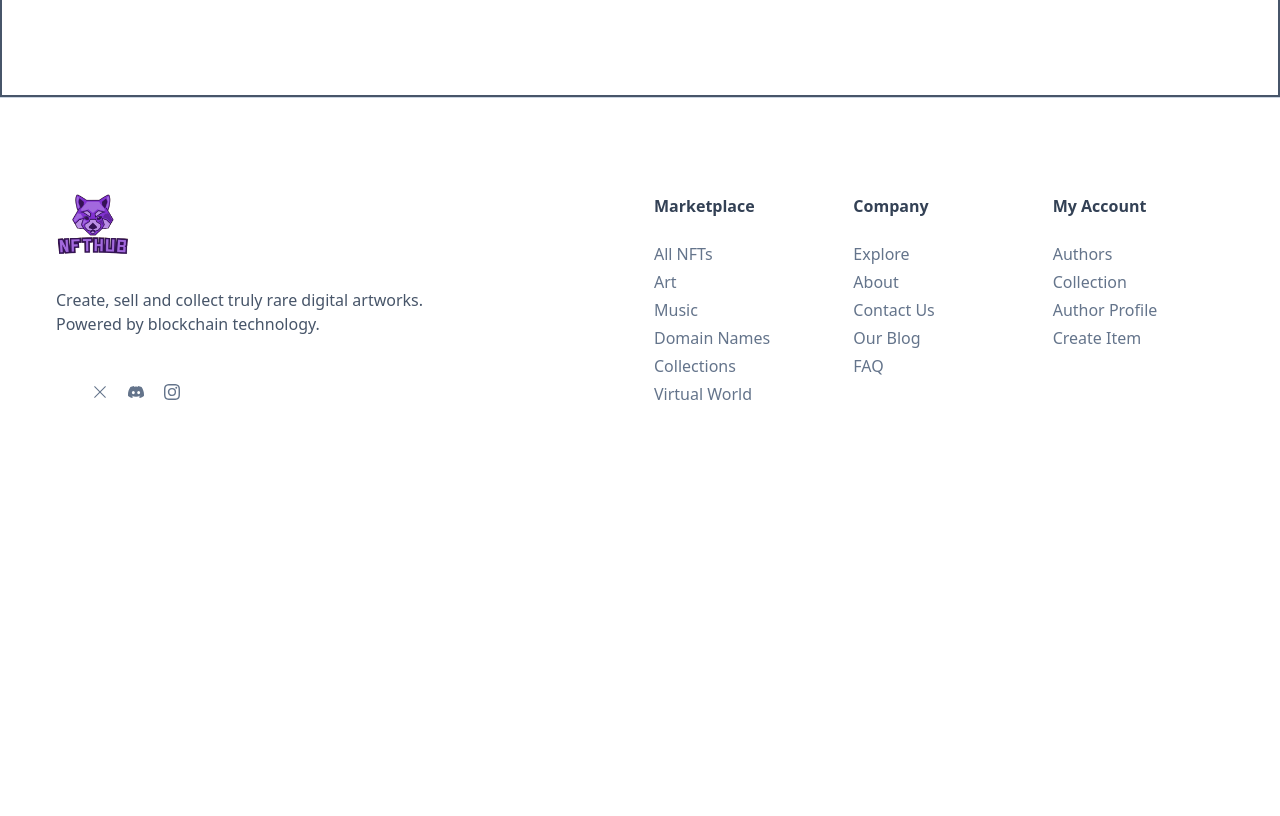
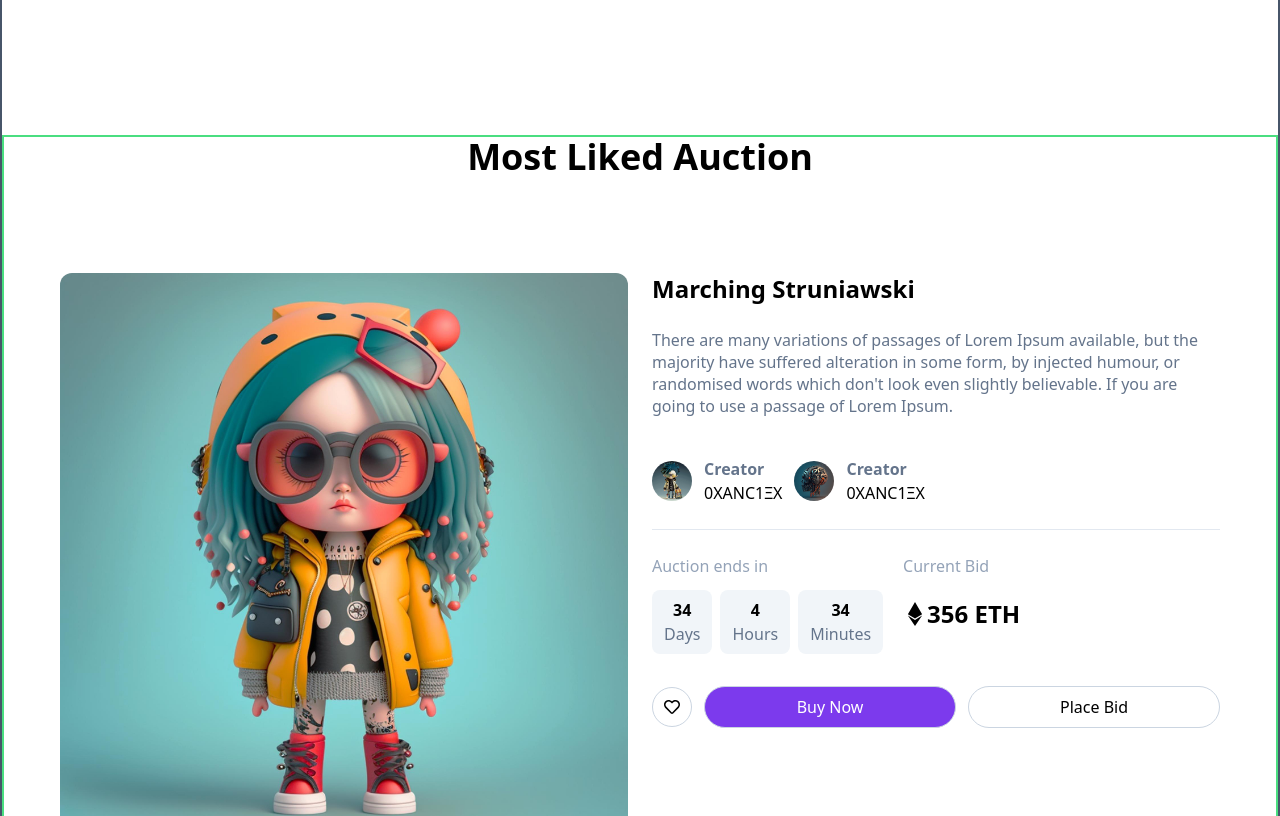
Before and after one commit to shabbirbd/NFThub, a React (Vite) app: page / in a window 1280 px wide. Shown: the part 2920-3736 px from the top of the page. Before the commit the page ends 3376 px from the top, so only its background shows below. Built offline with nearby package versions, Linux system fonts and the light colour scheme; some icons are missing.

Commit message:
adding component

```diff
--- /dev/null
+++ b/src/components/Auction.jsx
@@ -0,0 +1,86 @@
+import React from 'react';
+import { FaEthereum, FaRegHeart } from "react-icons/fa";
+import nft1 from '../assets/nft1.jpg';
+import nft3 from '../assets/nft3.jpg';
+import nft5 from '../assets/nft5.jpg';
+
+
+
+const Auction = () => {
+    return (
+        <div className='border-2 border-green-400 container relative flex flex-col items-center space-y-10'>
+            <h2 className='font-bold text-3xl md:text-4xl'>Most Liked Auction</h2>
+
+            <div className='grid grid-cols-1 lg:grid-cols-2 gap-6 p-6 md:p-10 lg:p-14'>
+                <a href="#">
+                    <img src={nft5} alt="auction" className='h-full w-full object-cover rounded-xl'/>
+                </a>
+
+                <div>
+                    <h5 className='font-semibold text-2xl mb-6'>Marching Struniawski</h5>
+
+                    <p className='text-md font-normal text-slate-500 leading-snug w-full max-w-2xl mb-10'>There are many variations of passages of Lorem Ipsum available, but the majority have suffered alteration in some form, by injected humour, or randomised words which don't look even slightly believable. If you are going to use a passage of Lorem Ipsum.</p>
+
+                    <div className='flex flex-nowrap space-x-3'>
+                        <div className='flex flex-nowrap  space-x-3 items-center'>
+                            <img src={nft1} alt="avater" className='h-10 w-10 object-cover rounded-full' />
+                            <div className='flex flex-col justify-center'>
+                                <p className='text-slate-500 font-bold'>Creator</p>
+                                <p className='font-base text-md'>0XANC1ΞX</p>
+                            </div>
+                        </div>
+                        <div className='flex flex-nowrap  space-x-3 items-center'>
+                            <img src={nft3} alt="avater" className='h-10 w-10 object-cover rounded-full' />
+                            <div className='flex flex-col justify-center'>
+                                <p className='text-slate-500 font-bold'>Creator</p>
+                                <p className='font-base text-md'>0XANC1ΞX</p>
+                            </div>
+                        </div>
+                    </div>
+
+                    <div className='w-full border-b border-slate-200 mt-6'></div>
+
+                    <div className='flex mt-6 space-x-5'>
+                        <div>
+                            <p className='text-slate-400'>Auction ends in</p>
+                            <div className='flex flex-row flex-nowrap my-3 space-x-2'>
+                                <p className='flex flex-col px-3 py-2 items-center rounded-lg bg-slate-100'>
+                                    <span className='font-bold text-md'>34</span>
+                                    <span className='text-slate-500'>Days</span>
+                                </p>
+                                <p className='flex flex-col px-3 py-2 items-center rounded-lg bg-slate-100'>
+                                    <span className='font-bold text-md'>4</span>
+                                    <span className='text-slate-500'>Hours</span>
+                                </p>
+                                <p className='flex flex-col px-3 py-2 items-center rounded-lg bg-slate-100'>
+                                    <span className='font-bold text-md'>34</span>
+                                    <span className='text-slate-500'>Minutes</span>
+                                </p>
+                            </div>
+                        </div>
+
+                        <div className='space-y-5'>
+                            <p className='text-slate-400'>Current Bid</p>
+                            <div className='flex flex-nowrap items-center text-2xl font-bold'>
+                                <p>
+                                    <FaEthereum />
+                                </p>
+                                <p> 356 ETH</p>
+                            </div>
+                        </div>
+                    </div>
+
+                    <div className='mt-5 flex items-center space-x-3'>
+                        <p className='border flex-shrink-0 border-slate-300 h-10 w-10 flex items-center justify-center rounded-full hover:bg-violet-600 hover:text-white duration-300'>
+                            <FaRegHeart />
+                        </p>
+                        <a href="#" className='w-full border border-slate-300 text-center py-2 rounded-full bg-violet-600 text-white'>Buy Now</a>
+                        <a href="#" className='w-full border border-slate-300 text-center py-2 rounded-full hover:bg-violet-600 hover:text-white duration-300'>Place Bid</a>
+                    </div>
+                </div>
+            </div>
+        </div>
+    );
+};
+
+export default Auction;
--- a/src/pages/Home.jsx
+++ b/src/pages/Home.jsx
@@ -1,4 +1,5 @@
 import React from 'react';
+import Auction from '../components/Auction';
 import Featured from '../components/Featured';
 import Hero from '../components/Hero';
 import Layout from '../components/Layout';
@@ -14,6 +15,7 @@ const Home = () => {
             <NftSlider/>
             <Process/>
             <Featured/>
+            <Auction/>
         </Layout>
     );
 };
```
